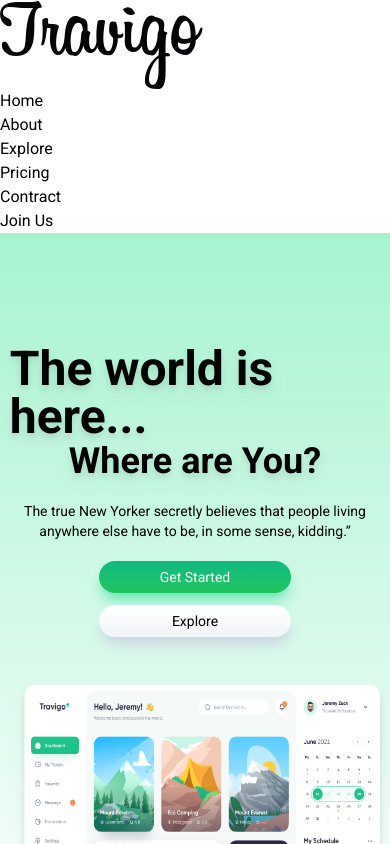
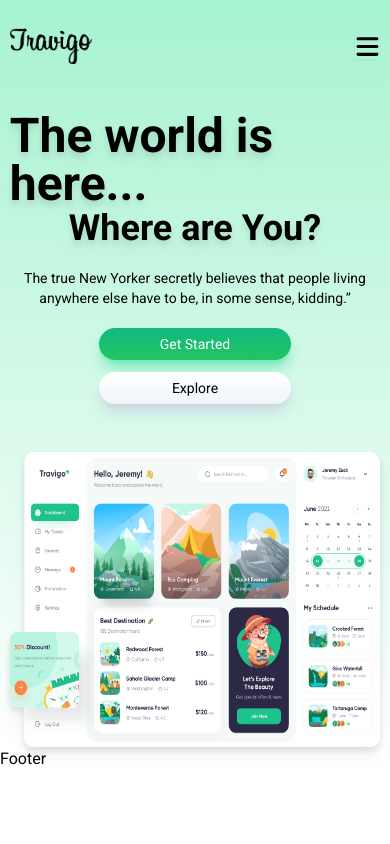
Before and after one commit to mhsegval/travel-vitejs, a React (Vite) app: page / in a window 390 px wide. Shown: the top 844 px of the page. Built offline with nearby package versions, Linux system fonts and the light colour scheme.

Commit message:
added responsive navbar

```diff
--- a/src/components/NavBar.jsx
+++ b/src/components/NavBar.jsx
@@ -1,25 +1,45 @@
-import React from 'react'
+import React, {useState} from 'react'
 import { NavLink } from 'react-router-dom'
 import logo from '../assets/images/logo.png'
+import menu from '../assets/images/menu.svg'
+import PopupNav from './PopupNav'
 
 const NavBar = ({navlinks}) => {
+  const [menuIsOpen, setMenuIsOpen] = useState(false)
+
+  const toggleMenu = () => setMenuIsOpen(!menuIsOpen)
+
   return (
     <>
-      <header>
-        <nav>
-          <NavLink to={'/'} className=''>
-            <img src={logo} alt="logo" className='' />
+      <header className='flex items-center justify-center w-auto h-auto absolute top-7 left-0 right-0'>
+        <nav className='flex items-center justify-between travigo-container'>
+          <NavLink to={'/'} className='flex items-center'>
+            <img src={logo} alt="logo" className='w-22 h-9 object-contain' />
           </NavLink>
-          <ul>
+          <ul className='flex items-center gap-7 lg:hidden'>
             {navlinks?.map((val,i) => (
-              <li>
+              <li key={i} className='text-lg text-slate-900'>
                 <NavLink to={'#'} className=''>{val.link}</NavLink>
               </li>
             ))}
-            <li>
-              <button type='button'>Join Us</button>
+          </ul>
+          <ul className='flex items-center lg:hidden'>
+          <li>
+              <button type='button' className='button-emrald text-base px-0'>Join Us</button>
             </li>
           </ul>
+          <ul className='hidden lg:flex items-center'>
+            <li>
+              <button
+                type='button'
+                onClick={toggleMenu}
+                className='flex items-center justify-center transition-all duration-200 active:scale-50'
+              >
+                <img src={menu} alt="" className='object-cover shadow-sm filter'/>
+              </button>
+            </li>
+          </ul>
+          {menuIsOpen ? <PopupNav navlinks={navlinks}/> : ''}
         </nav>
       </header>
     </>
--- /dev/null
+++ b/src/components/PopupNav.jsx
@@ -0,0 +1,21 @@
+import React from 'react'
+import { NavLink } from 'react-router-dom'
+
+const PopupNav = ({navlinks}) => {
+  return (
+    <nav className='fixed top-14 right-14 bg-white bg-opacity-70 opacity-100 z-50 backdrop-filter backdrop-blur-md rounded-lg py-5 px-6 hidden lg:flex items-center justify-center transition-transform duration-300'>
+      <ul className='flex items-start flex-col gap-3'>
+        {navlinks?.map((val,i) => (
+          <li key={i}>
+            <NavLink to={`#`}>{val.link}</NavLink>
+          </li>
+        ))}
+        <li>
+          <button type='button' className='button-light sm:w-auto shadow-slate-300 rounded-lg'>Join Us</button>
+        </li>
+      </ul>
+    </nav>
+  )
+}
+
+export default PopupNav
--- a/src/index.css
+++ b/src/index.css
@@ -20,5 +20,5 @@
   .button-light {
     @apply bg-gradient-to-b from-white to-slate-100 shadow-lg shadow-slate-300 rounded-full text-lg sm:text-sm px-9 py-1.5 transition-all duration-200 active:scale-95 text-black w-48
   }
-
+  /*  */
 }
```
